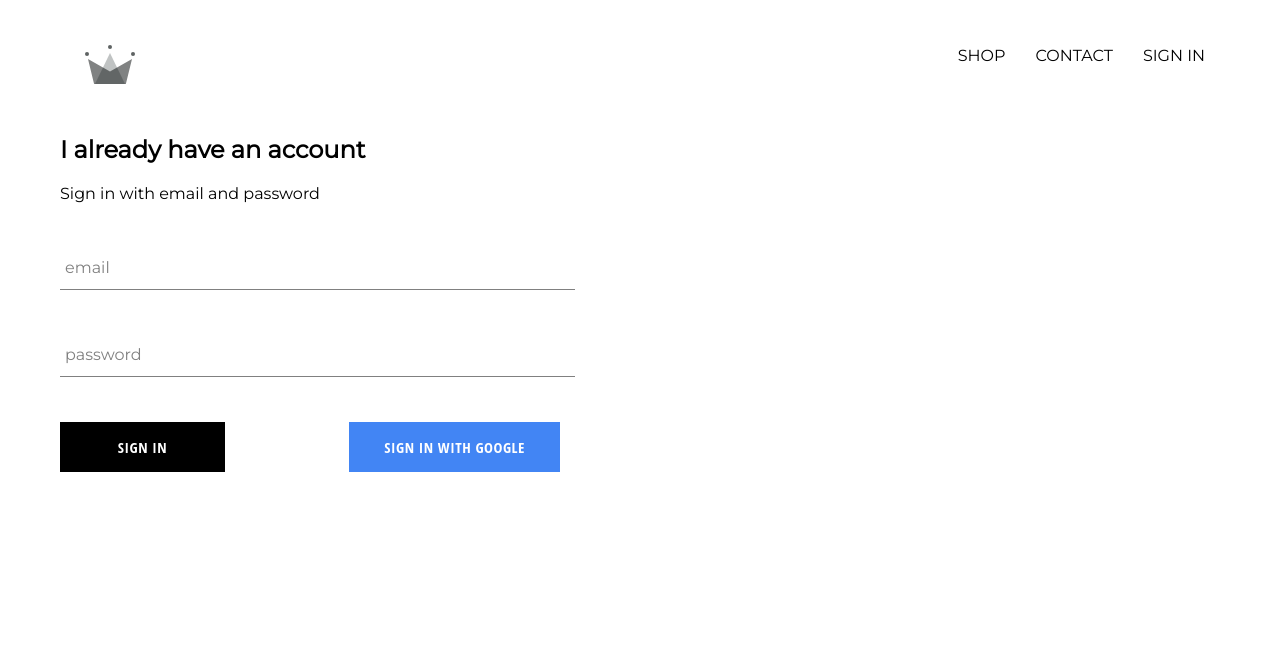
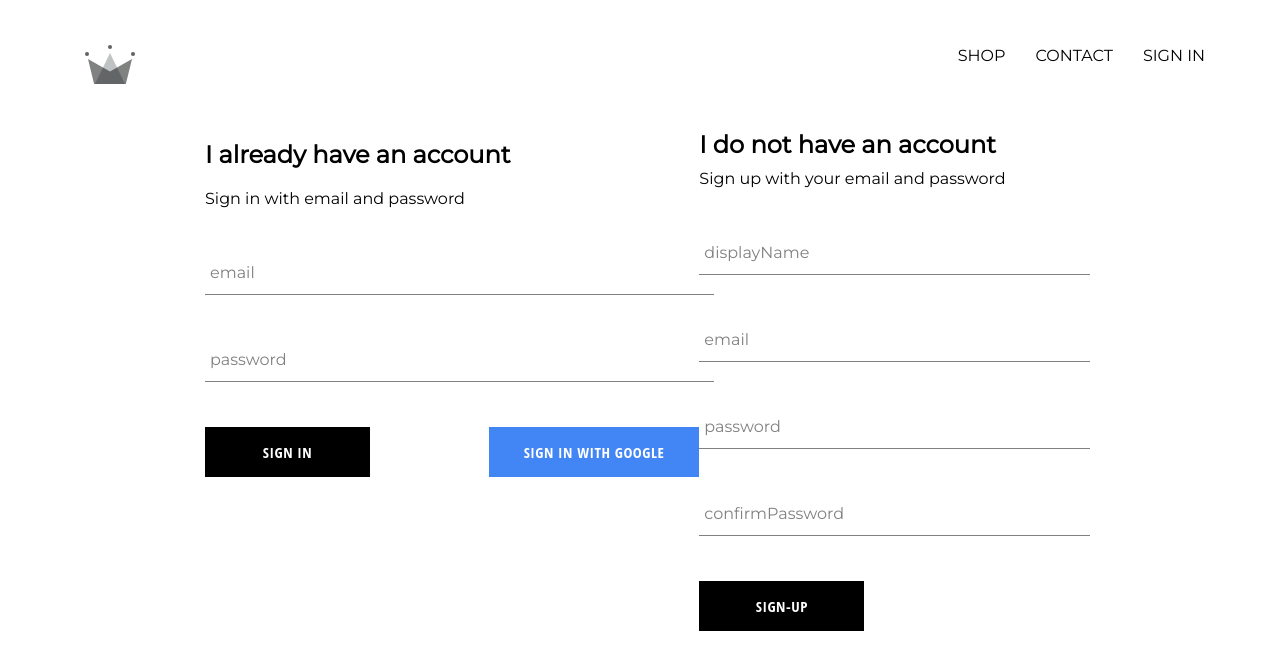
Before and after one commit to vishalrranjan/e-commerce, a React (Create React App) app: page /signin in a window 1280 px wide. Shown: the top 670 px of the page. Built offline with nearby package versions, Linux system fonts and the light colour scheme; no server answers.

Commit message:
added signup with email features

```diff
--- a/src/App.js
+++ b/src/App.js
@@ -12,7 +12,7 @@ import Header from './Component/Header/Header.component';
 
 import SignInAndSignUpPage from './Page/sign-in-and-sign-up/sign-in-and-sign-up.component';
 
-import {auth} from './firebase/firebase.utils';
+import {auth, createUserProfileDocument} from './firebase/firebase.utils';
 
 class App extends React.Component {
   constructor(){
@@ -24,10 +24,24 @@ class App extends React.Component {
   unsubscribeFromAuth = null;
 
   componentDidMount(){
-    this.unsubscribeFromAuth = auth.onAuthStateChanged(user=> {
-      this.setState({ currentUser: user });
-      console.log(user);
-    })
+    this.unsubscribeFromAuth = auth.onAuthStateChanged(async userAuth=> {
+      if(userAuth){
+        const userRef = await createUserProfileDocument(userAuth);
+        userRef.onSnapshot(snapShot => {
+          // console.log("snapshot",snapShot);
+          this.setState(
+            {
+              currentUser: {
+                id: snapShot.id,
+                ...snapShot.data()
+              }
+            }
+          );
+        });
+      }
+      this.setState({ currentUser: userAuth });
+      console.log("user data",userAuth);
+    });
   }
 
   componentWillUnmount(){
--- /dev/null
+++ b/src/Component/Sign-Up/Sign-up.component.jsx
@@ -0,0 +1,97 @@
+import React from 'react';
+import FormInput from '../form-input/form-input.component';
+import CustomButton from '../custom-button/custom-button.component';
+
+import { auth, createUserProfileDocument } from '../../firebase/firebase.utils';
+
+import './sign-up.style.scss';
+
+class SignUp extends React.Component {
+    constructor(){
+        super();
+        this.state = {
+            displayName: '',
+            email: '',
+            password: '',
+            confirmPassword: ''
+        }
+    }
+
+    handleSubmit = async event => {
+        event.preventDefault();
+        const {displayName, email, password, confirmPassword} = this.state;
+
+        if(password !== confirmPassword){
+            alert(" password don't match.");
+            return;
+        }
+
+        try {
+            const {user} = await auth.createUserWithEmailAndPassword(email, password);
+            await createUserProfileDocument(user, { displayName });
+
+            this.setState({
+                displayName: '',
+                email: '',
+                password: '',
+                confirmPassword: ''
+            });
+
+        } catch (error) {
+            console.error(error);
+        }
+    }
+
+    handleCnane = event =>{
+        const {name, value} = event.target;
+        this.setState({[name]: value})
+    }
+
+    render() {
+        const {displayName, email, password, confirmPassword} = this.state;
+        return(
+            <div className="sign-up">
+                <h2 className="title">I do not have an account</h2>
+                <span>Sign up with your email and password</span>
+                <form className="sign-up-form" onSubmit={this.handleSubmit}>
+                    <FormInput
+                        type="text"
+                        name="displayName"
+                        value={displayName}
+                        onChange = {this.handleCnane}
+                        label='displayName'
+                        required
+                    />
+                    <FormInput
+                        type="email"
+                        name="email"
+                        value={email}
+                        onChange = {this.handleCnane}
+                        label='email'
+                        required
+                    />
+                    <FormInput
+                        type="password"
+                        name="password"
+                        value={password}
+                        onChange = {this.handleCnane}
+                        label='password'
+                        required
+                    />
+                    <FormInput
+                        type="password"
+                        name="confirmPassword"
+                        value={confirmPassword}
+                        onChange = {this.handleCnane}
+                        label='confirmPassword'
+                        required
+                    />
+                    <CustomButton type="submit">Sign-Up</CustomButton>
+                </form>
+            </div>
+        )
+    }
+}
+
+
+export default SignUp;
--- /dev/null
+++ b/src/Component/Sign-Up/sign-up.style.scss
@@ -0,0 +1,9 @@
+.sign-up {
+    display: flex;
+    flex-direction: column;
+    width: 380px;
+
+    .title {
+      margin: 10px 0;
+    }
+  }
--- a/src/Component/custom-button/custom-button.component.js
+++ b/src/Component/custom-button/custom-button.component.js
@@ -2,7 +2,7 @@ import React from 'react';
 import './custom-button.style.scss';
 
 const CustomButton = ({children, isGoogleSignIn, ...otherProps}) => (
-    <button className={`${isGoogleSignIn ? 'google-sign-in' : ''} custom-button`}
+    <button className={`${ isGoogleSignIn ? 'google-sign-in' : '' } custom-button`}
     {...otherProps}
     >
         {children}
--- a/src/Component/sign-in/sign-in.component.js
+++ b/src/Component/sign-in/sign-in.component.js
@@ -1,5 +1,5 @@
 import React from 'react';
-import './sign-in..style.scss';
+import './sign-in.style.scss';
 import FormInput from '../form-input/form-input.component';
 import CustomButton from '../custom-button/custom-button.component';
 import {signInWithGoogle} from '../../firebase/firebase.utils'
@@ -23,6 +23,7 @@ class SignIn extends React.Component {
         const {value, name} = event.target;
 
         this.setState({[name]: value});
+        console.log(name);
     }
 
     render(){
--- a/src/Page/Shop/Shop.component.js
+++ b/src/Page/Shop/Shop.component.js
@@ -2,6 +2,7 @@ import React from 'react'
 import SHOP_DATA from './Shop.data';
 import PreviewCollection from '../../Component/Preview-collection/Preview-collection.component'
 class ShopPage extends React.Component{
+
     constructor(props){
         super(props);
         this.state={
--- a/src/Page/sign-in-and-sign-up/sign-in-and-sign-up.component.js
+++ b/src/Page/sign-in-and-sign-up/sign-in-and-sign-up.component.js
@@ -1,10 +1,12 @@
 import React from 'react';
 import './sign-in-and-sign-up.style.scss';
 import SignIn from '../../Component/sign-in/sign-in.component';
+import SignUp from '../../Component/Sign-Up/Sign-up.component';
 
 const SignInAndSignUpPage = () =>(
     <div className='sign-in-and-sign-up'>
         <SignIn />
+        <SignUp />
     </div>
 );
 
--- a/src/Page/sign-in-and-sign-up/sign-in-and-sign-up.style.scss
+++ b/src/Page/sign-in-and-sign-up/sign-in-and-sign-up.style.scss
@@ -0,0 +1,7 @@
+.sign-in-and-sign-up {
+    // width: 850px;
+    width: 75%;
+    display: flex;
+    justify-content: space-between;
+    margin: 30px auto;
+  }
--- a/src/firebase/firebase.utils.js
+++ b/src/firebase/firebase.utils.js
@@ -13,13 +13,37 @@ const config = {
     measurementId: "G-CZENEV2XNT"
   };
 // storing user in firestore databse
-const createUserProfileDocument = async (userAuth,additionalData) => {
+export const createUserProfileDocument = async (userAuth, additionalData) => {
+  if(!userAuth ) return;
 
+  const userRef = firestore.doc(`users/${userAuth.uid}`);
+  const snapShot = await userRef.get();
+
+  if(!snapShot.exists){
+    const { displayName, eamil } = userAuth;
+    const createdAt = new Date().toLocaleString();
+
+    try {
+      await userRef.set(
+        displayName,
+        eamil,
+        createdAt,
+        ...additionalData
+      )
+    } catch (error) {
+      console.log('error creating user', error.message );
+    }
+  }
+  // const userRef = firestore.doc('users/145dfsda8dfa8');
+  // const snapShot = userRef.get()
+  // console.log(userAuth.displayName);
+  return userRef;
 }
 
 firebase.initializeApp(config);
 export const auth = firebase.auth();
 export const firestore = firebase.firestore();
+
  //google authentication
 const provider = new firebase.auth.GoogleAuthProvider();
 provider.setCustomParameters({promt: 'select_account'});
```
Also changed, not shown: src/Component/sign-in/sign-in.style.scss (renamed from src/Component/sign-in/sign-in..style.scss).
